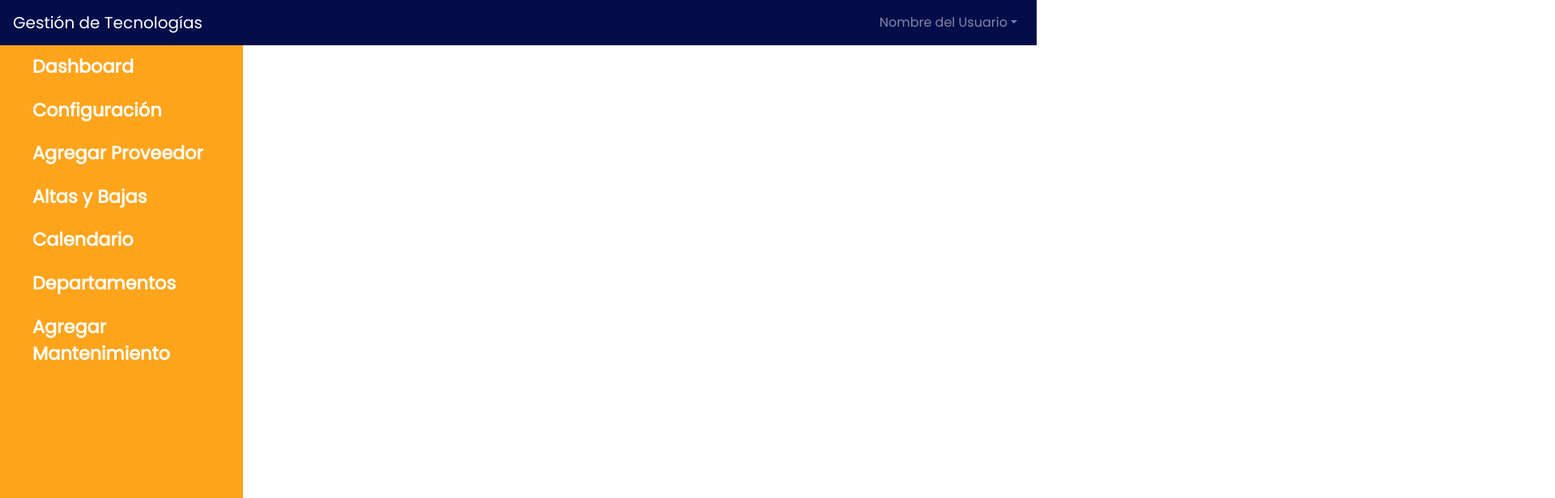
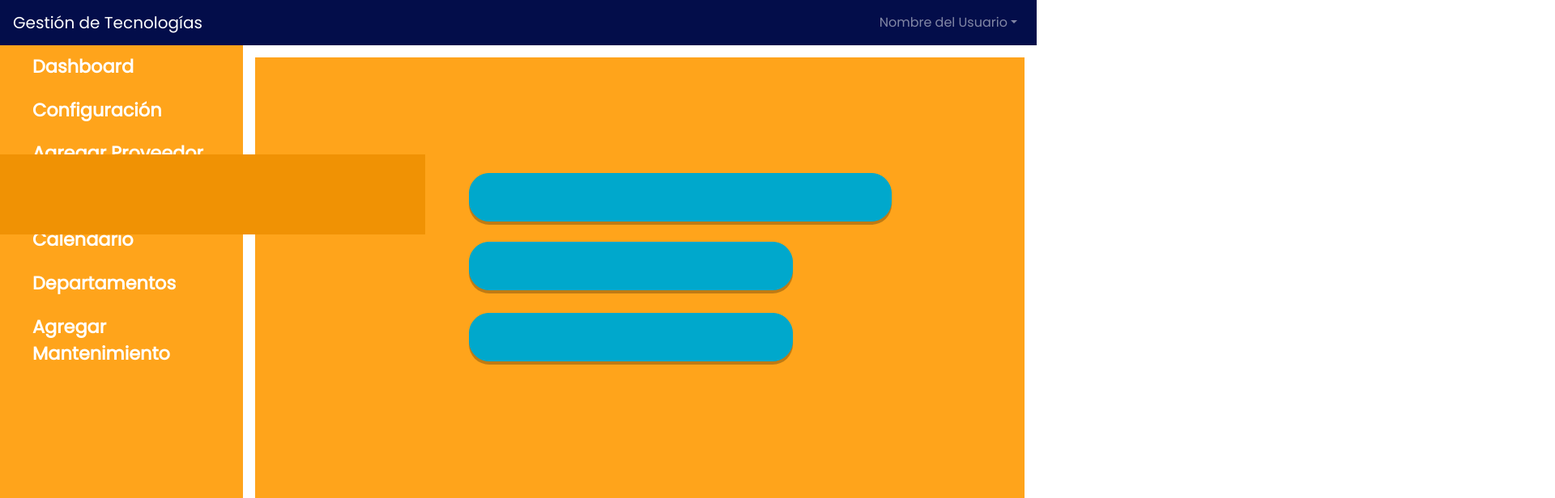
Before and after one commit to LSanchez94/Gestion-de-Tecnologia-Medica, a Vue app: page /Calendario in a window 1280 px wide. Shown: the top 616 px of the page at 81% size, 1920 px wide, since content can reach past the window. Built offline with nearby package versions, Linux system fonts and the light colour scheme.

Commit message:
Comienzo de calendario
Se muestra la ruta pero aún no queda terminada la vista

```diff
--- a/src/router/index.js
+++ b/src/router/index.js
@@ -6,6 +6,7 @@ import Configuracion from '../views/Configuracion.vue'
 import AgregarProveedor from '../views/AgregarProveedor.vue'
 import Mantenimiento from '../views/Mantenimiento.vue'
 import AltasBajas from '../views/AltasBajas.vue'
+import Calendario from '../views/Calendario.vue'
 
 Vue.use(VueRouter)
 
@@ -42,6 +43,11 @@ const routes = [
     component: AltasBajas
   },
 
+  {
+    path: '/Calendario',
+    name: 'Calendario',
+    component: Calendario
+  },
 ]
 
 const router = new VueRouter({
--- a/src/views/Calendario.vue
+++ b/src/views/Calendario.vue
@@ -3,7 +3,9 @@
       <div class="row">
           <div id="PanelNaranja"></div>
           <div id="CuadroBlanco"></div>
-          <div id="RectanguloAzul"></div>
+          <div id="RectanguloAzul">
+            <h3>Agregar Mantenimiento</h3>
+          </div>
           <div id="LogOut"></div>
           <div id="RectanguloMasOscuro"></div>
           <div id="TextoCalendario"></div>
@@ -19,8 +21,9 @@
           <div id="TextoAgregarCap"></div>
           <div id="RectanguloRegresar"></div>
           <div id="TextoRegresar"></div>
+        </div>
+      </div>
 
-               </div>
 </template>
 
 <style scoped>
```
